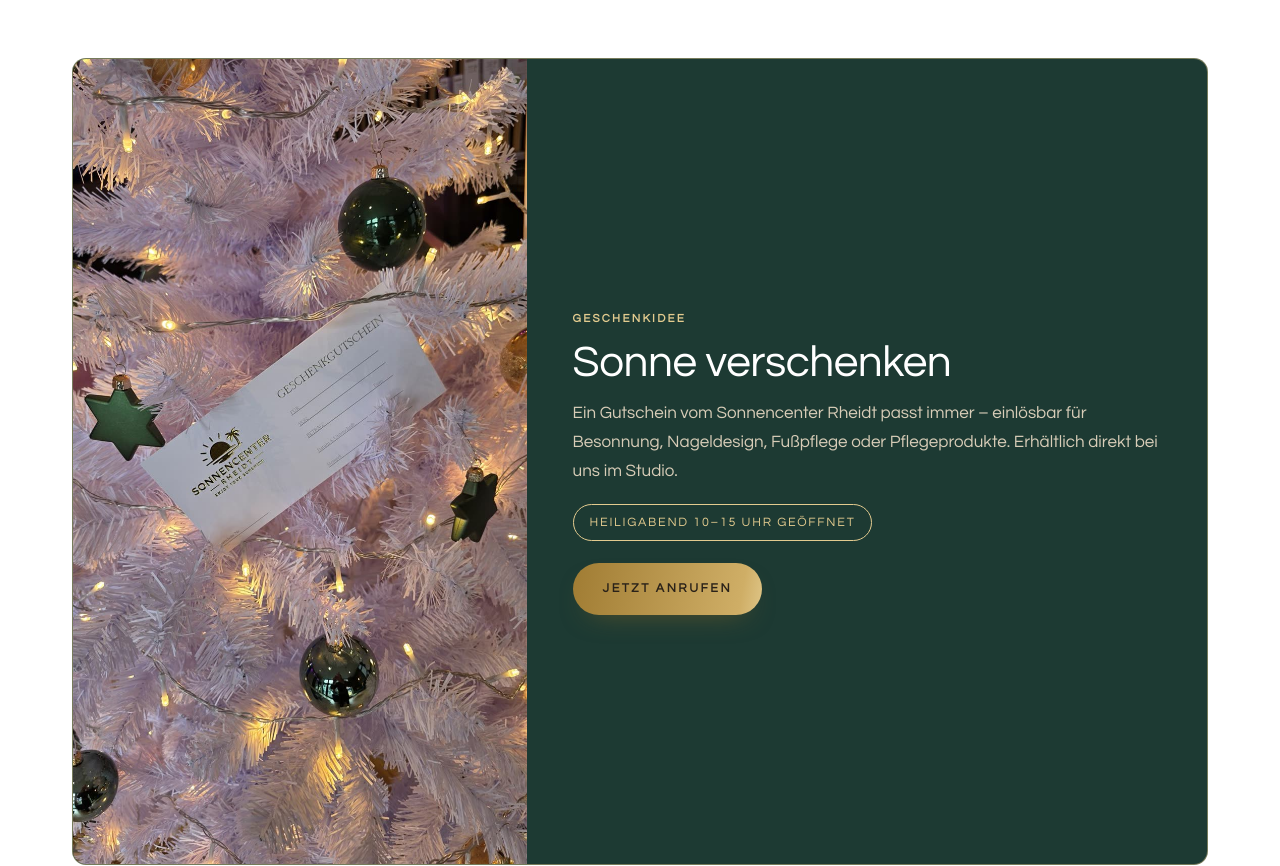
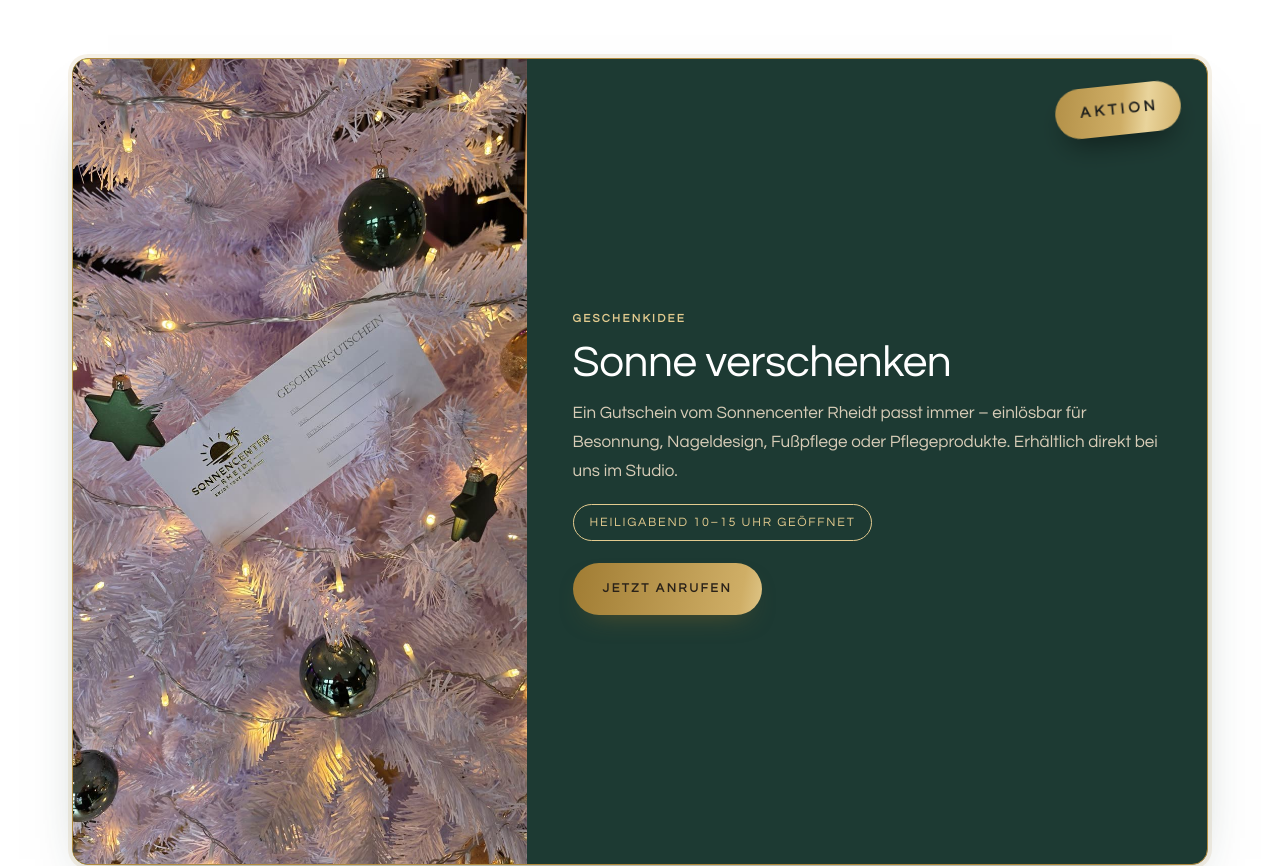
Before and after one commit to sonnencenter-rheidt/website, a plain HTML site: page index.html in a window 1280 px wide. Shown: the part 959-1825 px from the top of the page. Drawn offline with Linux system fonts and the light colour scheme.

Commit message:
Titelbild scharf (srcset), Aktionen mit einfliegendem AKTION-Stempel
Co-Authored-By: Claude Opus 5.5 <noreply@anthropic.com>

```diff
--- a/index.html
+++ b/index.html
@@ -460,7 +460,16 @@ section[id],main[id],article[id]{scroll-margin-top:140px}@media (max-width:1024p
   .top .call .tel-text{display:none}
   .tel-icon{width:20px;height:20px}
   header.top.klein .top .call,header.top.klein .call{width:42px;height:42px}
-}</style>
+}/* Aktionen auffällig 27.11. */
+.aktion{position:relative;border-radius:16px;border:1px solid var(--gold);box-shadow:0 30px 60px -36px rgba(29,58,51,.7),0 0 0 4px rgba(176,138,62,.12);opacity:0;transform:translateY(40px);transition:opacity .8s ease,transform .8s cubic-bezier(.2,.8,.2,1)}
+.aktion.sichtbar{opacity:1;transform:none}
+.aktion-stempel{position:absolute;top:26px;right:26px;z-index:3;background:var(--goldverlauf);background-size:200% 100%;color:#1E1F1D;font-weight:700;font-size:15px;letter-spacing:.28em;text-transform:uppercase;padding:12px 22px 12px 25px;border-radius:999px;box-shadow:0 14px 30px -10px rgba(0,0,0,.55);opacity:0;transform:translateX(140%) rotate(14deg) scale(.6)}
+.aktion.sichtbar .aktion-stempel{animation:stempelRein .9s cubic-bezier(.2,1.4,.4,1) .35s forwards,stempelGlanz 3.5s ease-in-out 1.6s infinite}
+@keyframes stempelRein{0%{opacity:0;transform:translateX(140%) rotate(14deg) scale(.6)}60%{opacity:1;transform:translateX(-8%) rotate(-4deg) scale(1.18)}100%{opacity:1;transform:translateX(0) rotate(-6deg) scale(1)}}
+@keyframes stempelGlanz{0%,100%{background-position:0 0}50%{background-position:100% 0}}
+.aktion h3{opacity:0;transform:translateY(16px);transition:opacity .7s ease .55s,transform .7s ease .55s}
+.aktion.sichtbar h3{opacity:1;transform:none}
+@media (prefers-reduced-motion:reduce){.aktion,.aktion h3{opacity:1;transform:none;transition:none}.aktion-stempel{opacity:1;transform:rotate(-6deg);animation:none!important}}</style>
 </head>
 <body>
 
@@ -487,7 +496,7 @@ section[id],main[id],article[id]{scroll-margin-top:140px}@media (max-width:1024p
 
 <main id="start">
   <section class="hero" style="padding:0">
-    <img src="img/lounge.jpg" alt="Lounge im Sonnencenter Rheidt mit grünen Samtsofas, goldenen Lampen und Palme im Fenster">
+    <img src="img/lounge.jpg" srcset="img/lounge-1080.jpg 1080w, img/lounge.jpg 1920w, img/lounge-2560.jpg 2560w" sizes="100vw" fetchpriority="high" alt="Lounge im Sonnencenter Rheidt mit grünen Samtsofas, goldenen Lampen und Palme im Fenster">
     <div class="wrap">
       <div class="eyebrow">Sonnenstudio · Niederkassel-Rheidt</div>
       <h1>Deine <em class="gold">Auszeit</em> in Rheidt.</h1>
@@ -818,9 +827,13 @@ section[id],main[id],article[id]{scroll-margin-top:140px}@media (max-width:1024p
   if(aSec&&aL&&ak.length){
     aL.innerHTML=ak.map(function(a){
       var b=a.bis.split("-");
-      return '<article class="aktion"><img src="'+esc(a.bild)+'" alt="'+esc(a.bildtext||a.titel)+'" loading="lazy"><div class="a-text"><div class="eyebrow">'+esc(a.kicker||"Aktion")+'</div><h3>'+esc(a.titel)+'</h3><p>'+esc(a.text)+'</p><span class="frist">'+esc(a.frist||("Nur bis "+b[2]+"."+b[1]+"."))+'</span><a class="btn btn-gold" href="tel:+4922089337181">'+esc(a.knopf||"Jetzt anrufen")+'</a></div></article>';
+      return '<article class="aktion"><span class="aktion-stempel" aria-hidden="true">Aktion</span><img src="'+esc(a.bild)+'" alt="'+esc(a.bildtext||a.titel)+'" loading="lazy"><div class="a-text"><div class="eyebrow">'+esc(a.kicker||"Aktion")+'</div><h3>'+esc(a.titel)+'</h3><p>'+esc(a.text)+'</p><span class="frist">'+esc(a.frist||("Nur bis "+b[2]+"."+b[1]+"."))+'</span><a class="btn btn-gold" href="tel:+4922089337181">'+esc(a.knopf||"Jetzt anrufen")+'</a></div></article>';
     }).join("");
     aSec.hidden=false;
+    var aks=[].slice.call(aL.querySelectorAll(".aktion"));
+    var aT=null; function aPruefen(){aT=null;var h=window.innerHeight||document.documentElement.clientHeight;
+      aks.forEach(function(x){var r=x.getBoundingClientRect(); if(r.top<h*0.85&&r.bottom>0) x.classList.add("sichtbar");});}
+    addEventListener("scroll",function(){if(!aT)aT=setTimeout(aPruefen,80);},{passive:true}); setTimeout(aPruefen,300);
   }
 
   /* Menü am Handy */
```
Also changed, not shown: img/lounge-1080.jpg (added), img/lounge-2560.jpg (added), img/lounge.jpg.
